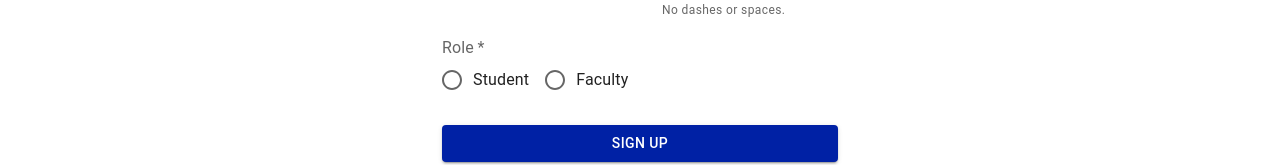
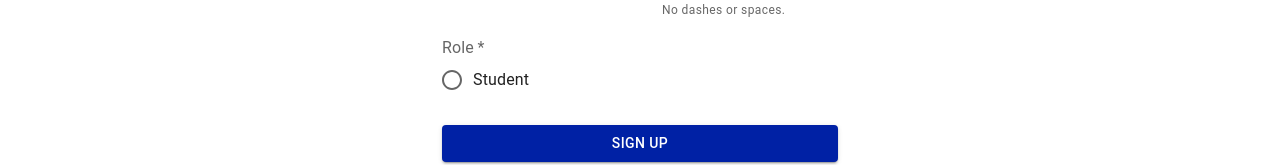
Before and after one commit to courseconnect-team/courseconnect, a Next.js app: page /signup in a window 1280 px wide. Shown: the part 543-708 px from the top of the page. Built offline with nearby package versions, Linux system fonts and the light colour scheme; no server answers.

Commit message:
Removed faculty option from sign-up (temp)

```diff
--- a/src/components/FormUtil/RoleSelect.tsx
+++ b/src/components/FormUtil/RoleSelect.tsx
@@ -29,7 +29,6 @@ export default function RoleSelect() {
           control={<Radio />}
           label="Student"
         />
-        <FormControlLabel value="faculty" control={<Radio />} label="Faculty" />
       </RadioGroup>
     </FormControl>
   );
```
